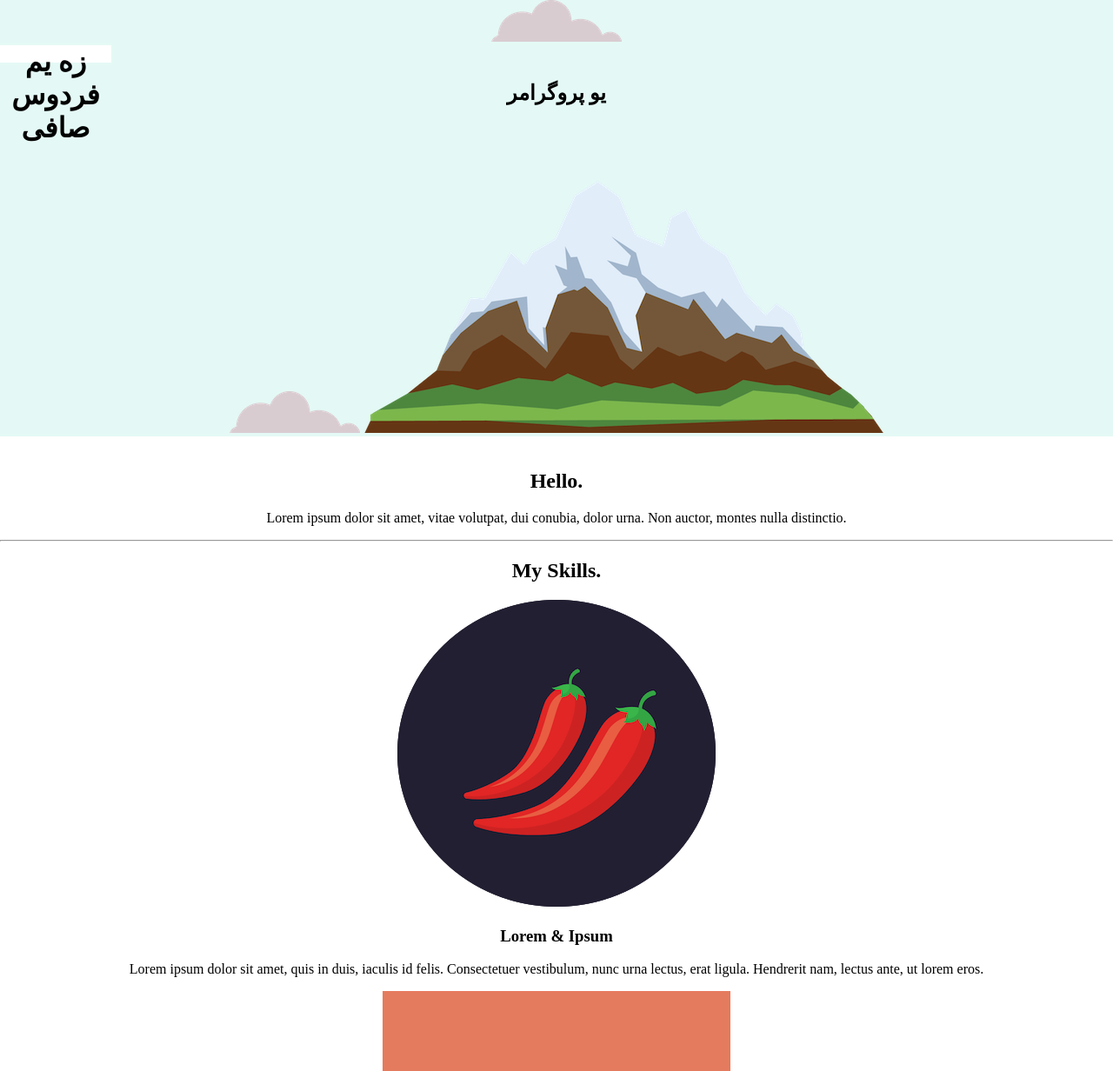
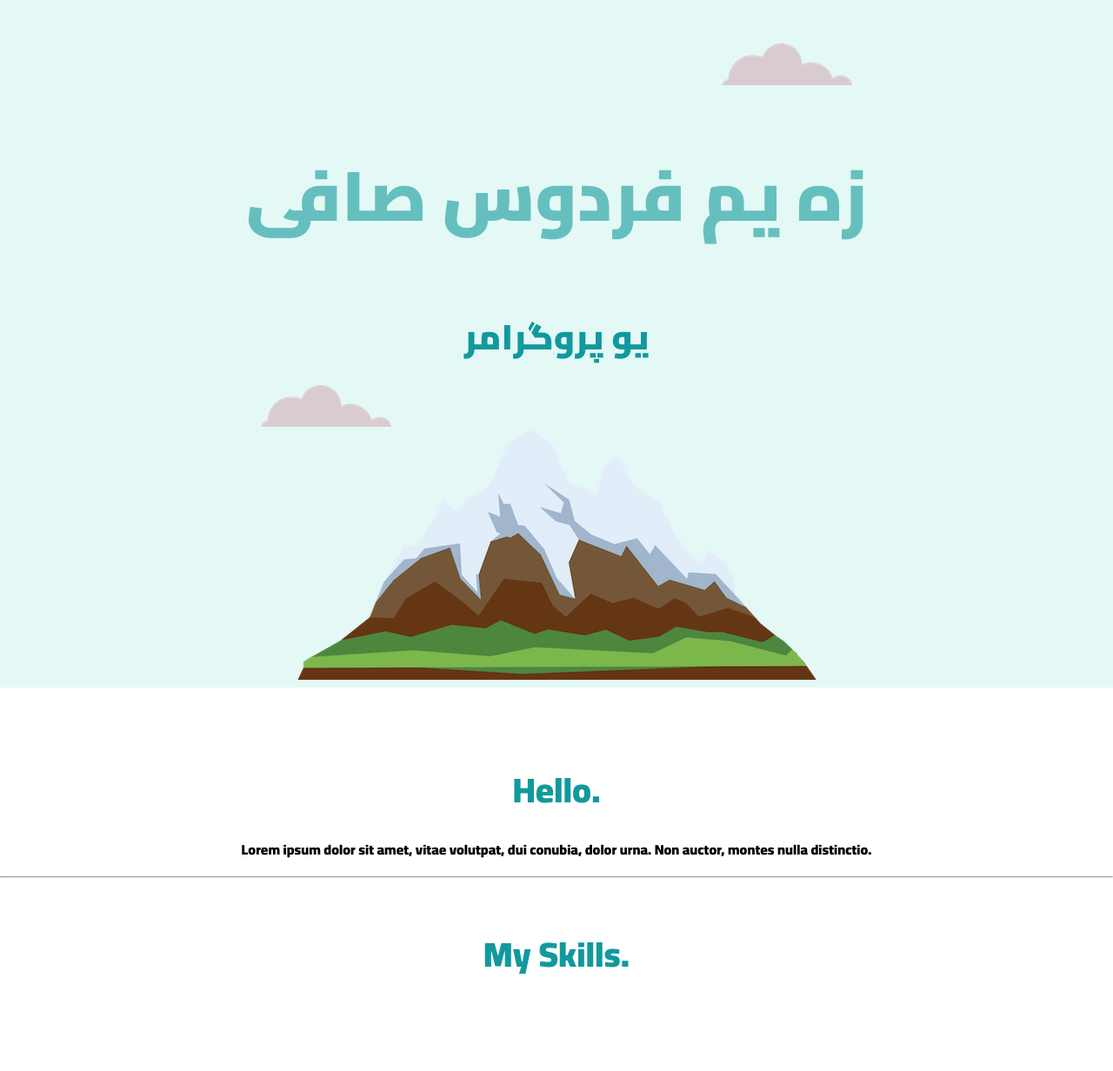
Before and after one commit to Esafi2005/cv, a plain HTML site: page index.html in a window 1280 px wide. Shown: the top 1232 px of the page at 87% size. Drawn offline with Linux system fonts and the light colour scheme; files that its build step writes are made by us from their sources.

Commit message:
first update css.style file

```diff
--- a/style.css
+++ b/style.css
@@ -1,28 +1,75 @@
 body {
   margin: 0;
   text-align: center;
+  font-family: 'Cairo', sans-serif;
 }
 
 h1 {
-  margin-top: 0;
-  background-color: white;
-  border-style: none;
-  height: 20px;
-  width: 10%;
+  margin: 0 auto 0 auto;
+  font-size: 80px;
+  padding-top: 50px;
+  color: #66BFBF;
+}
+
+h2 {
+  margin: 50px auto 0 auto;
+  font-size: 2.5rem;
+  color: #66BFBF;
+  color: #11999E;
+}
+
+h3 {
+  margin: 0 auto 0 auto;
+  color: #11999E;
 }
 
 .topContainer {
   background-color: #E4F9F5;
+  position: relative;
+  padding-top: 100px;
+}
+
+.topCloud {
+  position: absolute;
+  right: 300px;
+  top: 50px;
+}
+
+.pro {
+  text-decoration: underline;
+}
+
+.bottomCloud {
+  position: absolute;
+  left: 300px;
+  bottom: 300px;
 }
 
 .middleContainer {
-  background-color: red;
-  width: 200px;
-  height: 200px;
+}
+
+.skill-row {
+  width: 50%;
+  margin: 100px auto 100px auto;
+  text-align: left;
+  line-height: 2;
+}
+
+.chillies {
+  width: 25%;
+  float: left;
+  margin-right: 30px;
+}
+
+.computer {
+  width: 25%;
+  float: right;
+  margin-left: 30px;
 }
 
 .bottomContainer {
-  background-color: blue;
-  width: 200px;
-  height: 200px;
 }
+
+.footer-link {
+  color: #11999E;
+}
```
